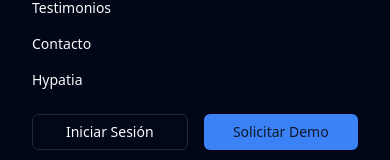
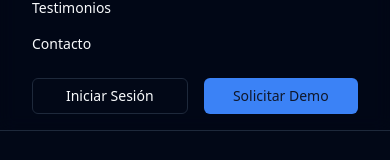
Before and after one commit to petvices/softwans, a Next.js app: page / in a window 390 px wide. Both pictures are taken after a click on the button "Toggle menu". Shown: the part 155-315 px from the top of the page. Built offline with nearby package versions, Linux system fonts and the light colour scheme.

Commit message:
Update header.tsx

```diff
--- a/components/header.tsx
+++ b/components/header.tsx
@@ -123,18 +123,11 @@
                 Testimonios
               </Link>
               <Link
-                href="#contacto"
+                href="/hypatia"
                 className="text-sm font-medium transition-colors hover:text-primary"
                 onClick={() => setIsMenuOpen(false)}
               >
                 Contacto
-              </Link>
-              <Link
-                href="/hypatia"
-                className="text-sm font-medium transition-colors hover:text-primary"
-                onClick={() => setIsMenuOpen(false)}
-              >
-                Hypatia
               </Link>
               <div className="flex gap-4 pt-2">
                 <Button
```
